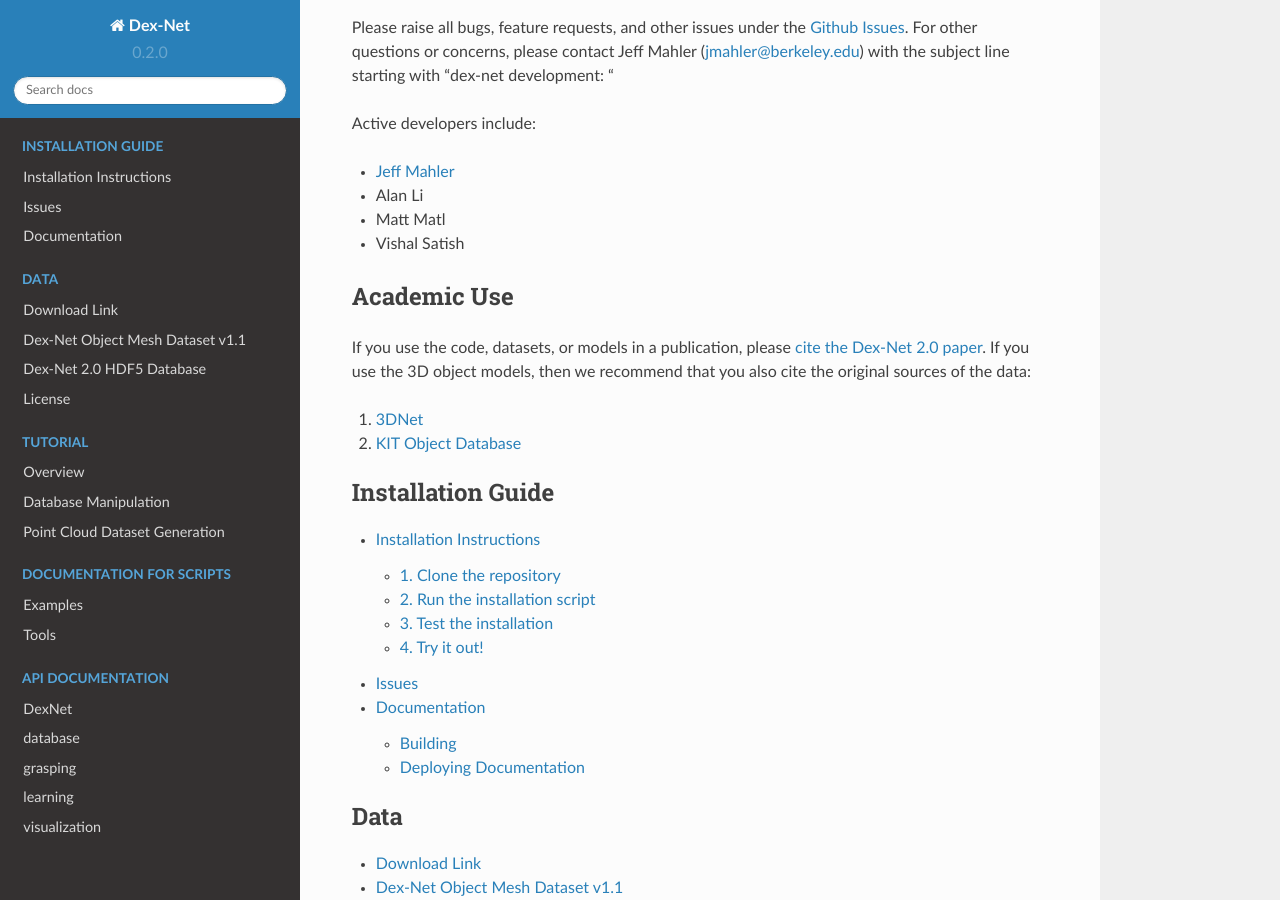
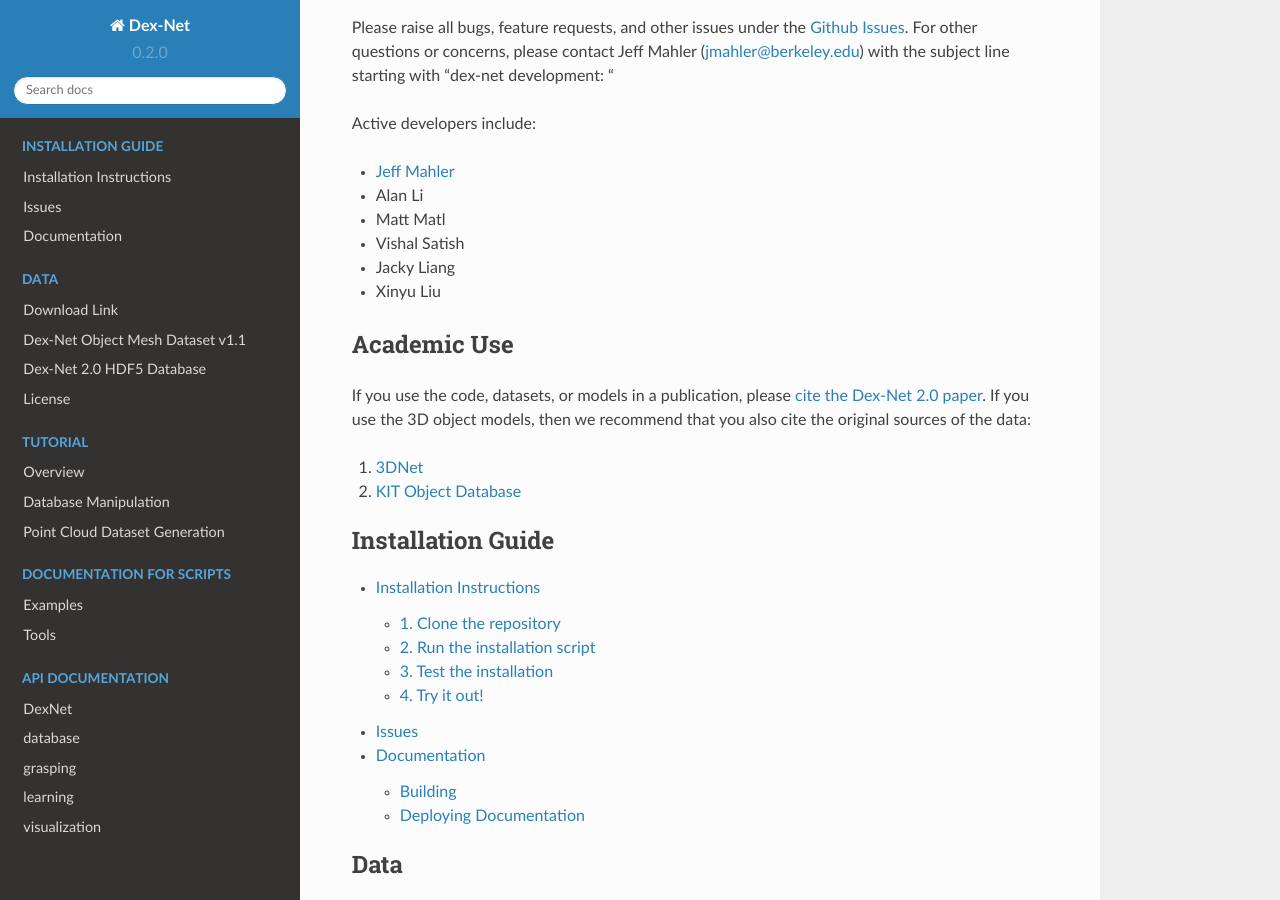
Before and after one commit to BerkeleyAutomation/dex-net, a Sphinx documentation site: the page built from docs/source/code.rst, in a window 1280 px wide and 900 px high, scrolled down 2064 px. Built offline with Sphinx 7.4.7 and the Read the Docs theme 2.0.0, drawn with Linux system fonts in a browser that asks for light colours.

```diff
--- a/docs/source/code.rst
+++ b/docs/source/code.rst
@@ -26,7 +26,7 @@
 .. _Source Code: https://github.com/BerkeleyAutomation/dex-net
 .. _Dex-Net 2.0 HDF5 Database: http://bit.ly/2vb3OCz
 .. _Dex-Net Object Mesh Dataset v1.1 : http://bit.ly/2tLnRrQ
-.. _Dex-Net Website: https://berkeleyautomation.gitub.io/dex-net
+.. _Dex-Net Website: https://berkeleyautomation.github.io/dex-net
 .. _UC Berkeley AUTOLAB: http://autolab.berkeley.edu
 
 .. image:: images/dexnet.jpg
@@ -64,6 +64,8 @@
 * Alan Li
 * Matt Matl
 * Vishal Satish
+* Jacky Liang
+* Xinyu Liu
 
 .. _Jeff Mahler: https://www.jeff-mahler.com
 
```
